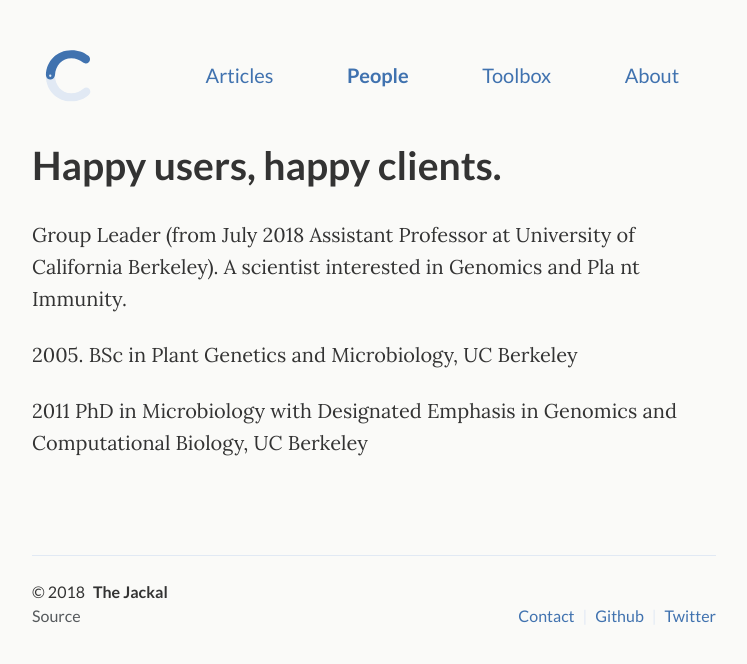
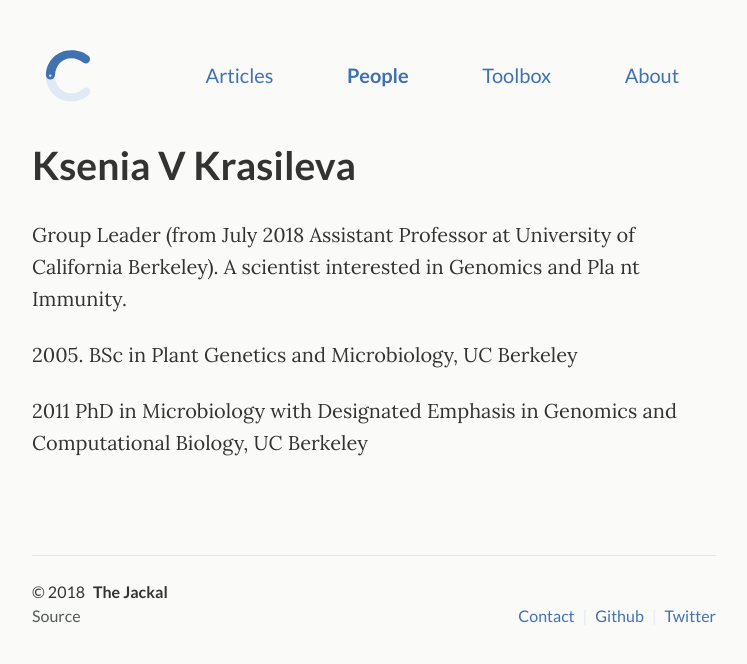
Before and after one commit to crimsonmonkey/crimsonmonkey.github.io, a Jekyll site: the page built from _pages/kvk.html, in a window 1280 px wide. Shown: the top 664 px of the page, without its empty margins (266-1013 px from the left). Built offline with Jekyll 4.4.1, drawn with Linux system fonts in a browser that asks for light colours.

Commit message:
Update from Forestry.io - _pages/kvk.html

```diff
--- a/_pages/kvk.html
+++ b/_pages/kvk.html
@@ -1,7 +1,7 @@
 ---
 layout: page
 title: Ksenia V Krasileva
-subtitle: Happy users, happy clients.
+subtitle: Ksenia V Krasileva
 desc: Happy users, happy clients.
 permalink: "/people/kvk/"
 ---
```
